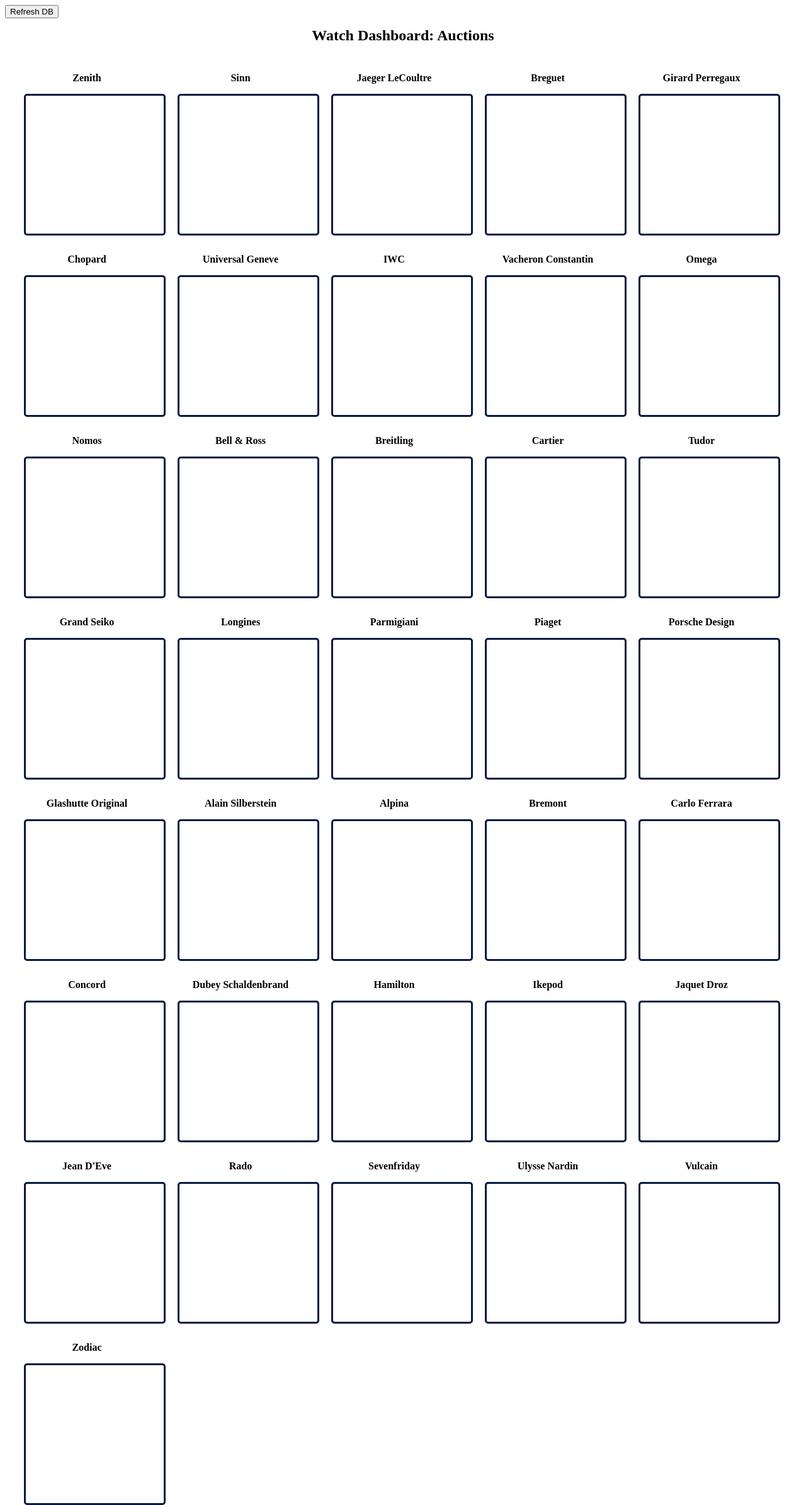
After one commit to rjackowens/ebay-auction-dashboard, a Flask app: page / in a window 1280 px wide. The commit adds this page. Shown: the whole page at 63% size. Run offline with Flask 2, Linux system fonts and the light colour scheme; data that the repository does not hold is empty; some libraries are stand-ins or nearby versions.

Commit message:
UI changes to support buy it now

```diff
--- a/src/ui/server.py
+++ b/src/ui/server.py
@@ -1,4 +1,5 @@
 import os, sys, time, redis, requests, json
+from mongo import get_items
 from flask import Flask, request, url_for, jsonify, render_template, redirect
 
 requests.urllib3.disable_warnings()
@@ -7,12 +8,10 @@ server, port= Flask(__name__), 8080
 server.config["TEMPLATES_AUTO_RELOAD"] = True # https://stackoverflow.com/questions/37575089/disable-template-cache-jinja2
 
 
-from dummy_data import build_4
-from mongo import get_items
-@server.route('/')
-def table_test():
+@server.route('/') # auctions
+def render_auctions():
     return render_template(
-        'dashboard.html',
+        'auctions.html',
         zenith=get_items("zenith"),
         sinn=get_items("sinn"),
         jaeger_lecoultre=get_items("jaeger lecoultre"),
@@ -52,17 +51,66 @@ def table_test():
         )
 
 
-@server.route('/db_refresh', methods=["GET"])
-def db_refresh():
-    """Trigger update of DB by re-running all Celery tasks """
-    print("REFRESHING!!!!!!!!!!!!!!!!!!!", file=sys.stdout)
+@server.route('/bit') # buy it now
+def render_buy_it_now():
+    return render_template(
+        'buy_it_now.html',
+        zenith=get_items("zenith"),
+        sinn=get_items("sinn"),
+        jaeger_lecoultre=get_items("jaeger lecoultre"),
+        breguet=get_items("breguet"),
+        girard_perregaux=get_items("girard perregaux"),
+        chopard=get_items("chopard"),
+        universal_geneve=get_items("universal geneve"),
+        iwc=get_items("iwc"),
+        vacheron_constantin=get_items("vacheron constantin"),
+        omega=get_items("omega"),
+        nomos=get_items("nomos"),
+        bell_and_ross=get_items("bell & ross"),
+        breitling=get_items("breitling"),
+        cartier=get_items("cartier"),
+        tudor=get_items("tudor"),
+        grand_seiko=get_items("grand seiko"),
+        longines=get_items("longines"),
+        parmigiani=get_items("parmigiani"),
+        piaget=get_items("piaget"),
+        porsche_design=get_items("porsche design"),
+        glashutte_original=get_items("glashutte original"),
+        alain_silberstein=get_items("alain silberstein"),
+        alpina=get_items("alpina"),
+        bremont=get_items("bremont"),
+        carlo_ferrara=get_items("carlo ferrara"),
+        concord=get_items("concord"),
+        dubey_schaldenbrand=get_items("dubey schaldenbrand"),
+        hamilton=get_items("hamilton"),
+        ikepod=get_items("ikepod"),
+        jaquet_droz=get_items("jaquet droz"),
+        jean_d_eve=get_items("jean d'eve"),
+        rado=get_items("rado"),
+        sevenfriday=get_items("sevenfriday"),
+        ulysse_nardin=get_items("ulysse nardin"),
+        vulcain=get_items("vulcain"),
+        zodiac=get_items("zodiac")
+        )
+
+
+@server.route('/auction-db-refresh', methods=["GET"])
+def auction_db_refresh():
+    """Trigger auction update of DB by re-running all Celery tasks """
+    print("refreshing auction searches...", file=sys.stdout)
     # return redirect('http://localhost:9000/refresh', code=307) # preserves GET method instead of OPTIONS
-    request = requests.get("http://status-dashboard-api:9000/refresh")
+    request = requests.get("http://status-dashboard-api:9000/auction-refresh")
+    return request.text
+
+
+@server.route('/bit-db-refresh', methods=["GET"])
+def auction_db_refresh():
+    """Trigger buy it now update of DB by re-running all Celery tasks """
+    print("refreshing auction searches...", file=sys.stdout)
+    # return redirect('http://localhost:9000/refresh', code=307) # preserves GET method instead of OPTIONS
+    request = requests.get("http://status-dashboard-api:9000/bit-refresh")
     return request.text
 
 
 if __name__ == "__main__":
-    # from mongo import init_connection, populate_dummy_data
-    # init_connection()
-    # populate_dummy_data() # populates build_1-3 collections
     server.run(host="0.0.0.0", port=port)
--- a/src/ui/static/styles/main.css
+++ b/src/ui/static/styles/main.css
@@ -61,3 +61,7 @@ tr:nth-child(even) {
 	width: 150px;
 	height: 15px
 }
+
+.dashboard-title {
+	text-align: center
+}
--- /dev/null
+++ b/src/ui/templates/auctions.html
@@ -0,0 +1,74 @@
+{% from 'macros.html' import table_macro %}
+
+<head>
+    <link rel="stylesheet" href="{{ url_for('static',filename='styles/main.css') }}" rel="stylesheet">
+    <link rel="stylesheet" href="https://cdnjs.cloudflare.com/ajax/libs/font-awesome/4.7.0/css/font-awesome.min.css">
+</head>
+
+<body>
+    <script src="//ajax.googleapis.com/ajax/libs/jquery/1.9.1/jquery.min.js"></script>
+    <script type=text/javascript>
+            $(function() {
+              $('a#test').on('click', function(e) {
+                e.preventDefault()
+                $.getJSON('/auction-db-refresh',
+                    function(data) {
+                  //do nothing
+                });
+                return false;
+              });
+            });
+    </script>
+
+    <div class="button">
+        <form class="button">
+            <a href=# id=test><button class='btn btn-default'>Refresh DB</button></a>
+            <!-- <div>Last refreshed: 8:42</div> -->
+        </form>
+    </div>
+
+    <div>
+        <h2 class="dashboard-title">Watch Dashboard: Auctions</h2>
+    </div>
+
+    <div class="section">
+        <ul class="grid">
+            {{ table_macro("Zenith", zenith) }}
+            {{ table_macro("Sinn", sinn) }}
+            {{ table_macro("Jaeger LeCoultre", jaeger_lecoultre) }}
+            {{ table_macro("Breguet", breguet) }}
+            {{ table_macro("Girard Perregaux", girard_perregaux) }}
+            {{ table_macro("Chopard", chopard) }}
+            {{ table_macro("Universal Geneve", universal_geneve) }}
+            {{ table_macro("IWC", iwc) }}
+            {{ table_macro("Vacheron Constantin", vacheron_constantin) }}
+            {{ table_macro("Omega", omega) }}
+            {{ table_macro("Nomos", nomos) }}
+            {{ table_macro("Bell & Ross", bell_and_ross) }}
+            {{ table_macro("Breitling", breitling) }}
+            {{ table_macro("Cartier", cartier) }}
+            {{ table_macro("Tudor", tudor) }}
+            {{ table_macro("Grand Seiko", grand_seiko) }}
+            {{ table_macro("Longines", longines) }}
+            {{ table_macro("Parmigiani", parmigiani) }}
+            {{ table_macro("Piaget", piaget) }}
+            {{ table_macro("Porsche Design", porsche_design) }}
+            {{ table_macro("Glashutte Original", glashutte_original) }}
+            {{ table_macro("Alain Silberstein", alain_silberstein) }}
+            {{ table_macro("Alpina", alpina) }}
+            {{ table_macro("Bremont", bremont) }}
+            {{ table_macro("Carlo Ferrara", carlo_ferrara) }}
+            {{ table_macro("Concord", concord) }}
+            {{ table_macro("Dubey Schaldenbrand", dubey_schaldenbrand) }}
+            {{ table_macro("Hamilton", hamilton) }}
+            {{ table_macro("Ikepod", ikepod) }}
+            {{ table_macro("Jaquet Droz", jaquet_droz) }}
+            {{ table_macro("Jean D'Eve", jean_d_eve) }}
+            {{ table_macro("Rado", rado) }}
+            {{ table_macro("Sevenfriday", sevenfriday) }}
+            {{ table_macro("Ulysse Nardin", ulysse_nardin) }}
+            {{ table_macro("Vulcain", vulcain) }}
+            {{ table_macro("Zodiac", zodiac) }}
+        </ul>
+    </div>
+</body>
```
Also changed, not shown: src/api/server.py (+24 -7 lines), src/ui/templates/buy_it_now.html (renamed from src/ui/templates/dashboard.html, +6 -2 lines).
